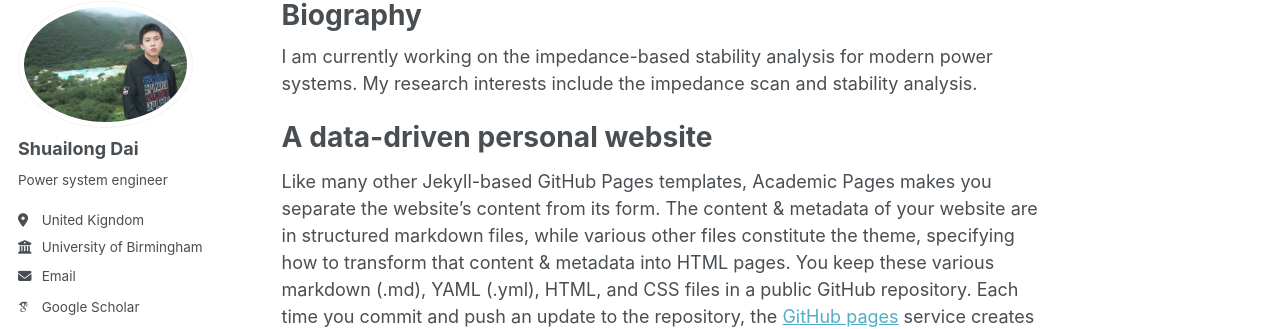
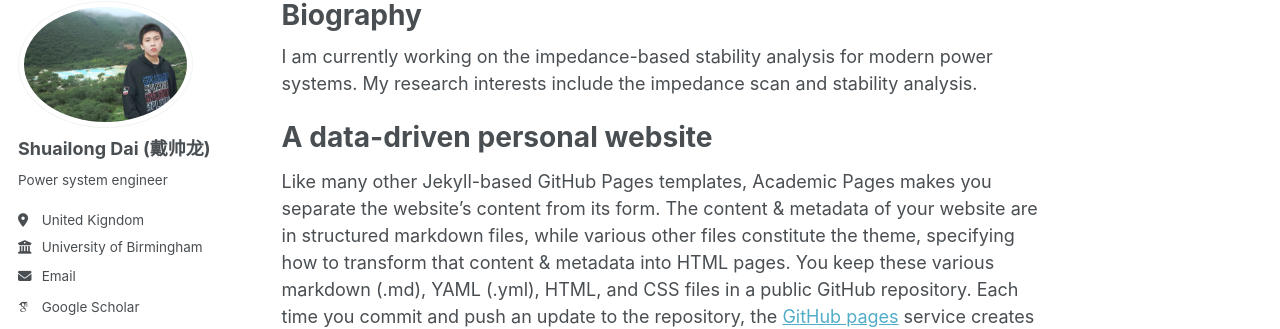
Before and after one commit to ShuailongDai/ShuailongDai.github.io, a Jekyll site: the page built from _pages/about.md, in a window 1280 px wide. Shown: the part 98-427 px from the top of the page. Built offline with Jekyll 4.4.1, drawn with Linux system fonts in a browser that asks for light colours; some web fonts are replaced.

Commit message:
Update _config.yml

```diff
--- a/_config.yml
+++ b/_config.yml
@@ -23,7 +23,7 @@ repository               : "https://shuailongdai.github.io/"
 author:
   # Biographic information
   avatar           : "profile.jpg"
-  name             : "Shuailong Dai"
+  name             : "Shuailong Dai (戴帅龙)"
   pronouns         : # example: "she/her"
   bio              : "Power system engineer"
   location         : "United Kigndom"
```
